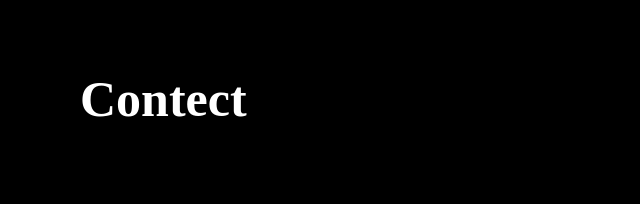
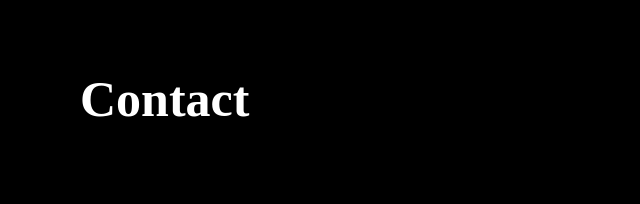
Before and after one commit to Jaimin78/OIBSIP-Level1-Task2, a plain HTML site: page index.html in a window 1280 px wide. Shown: the part 2858-3062 px from the top of the page, 0-640 px from the left. Drawn offline with Linux system fonts and the light colour scheme.

Commit message:
Update index.html

```diff
--- a/index.html
+++ b/index.html
@@ -107,7 +107,7 @@
     </section>
 
     <section id="Contact">
-        <h1 class="sub-title"> Contect </h1>
+        <h1 class="sub-title"> Contact </h1>
         <div class="contact-container">
             <div class="contact-me">
                 <div class="p-info">
```
